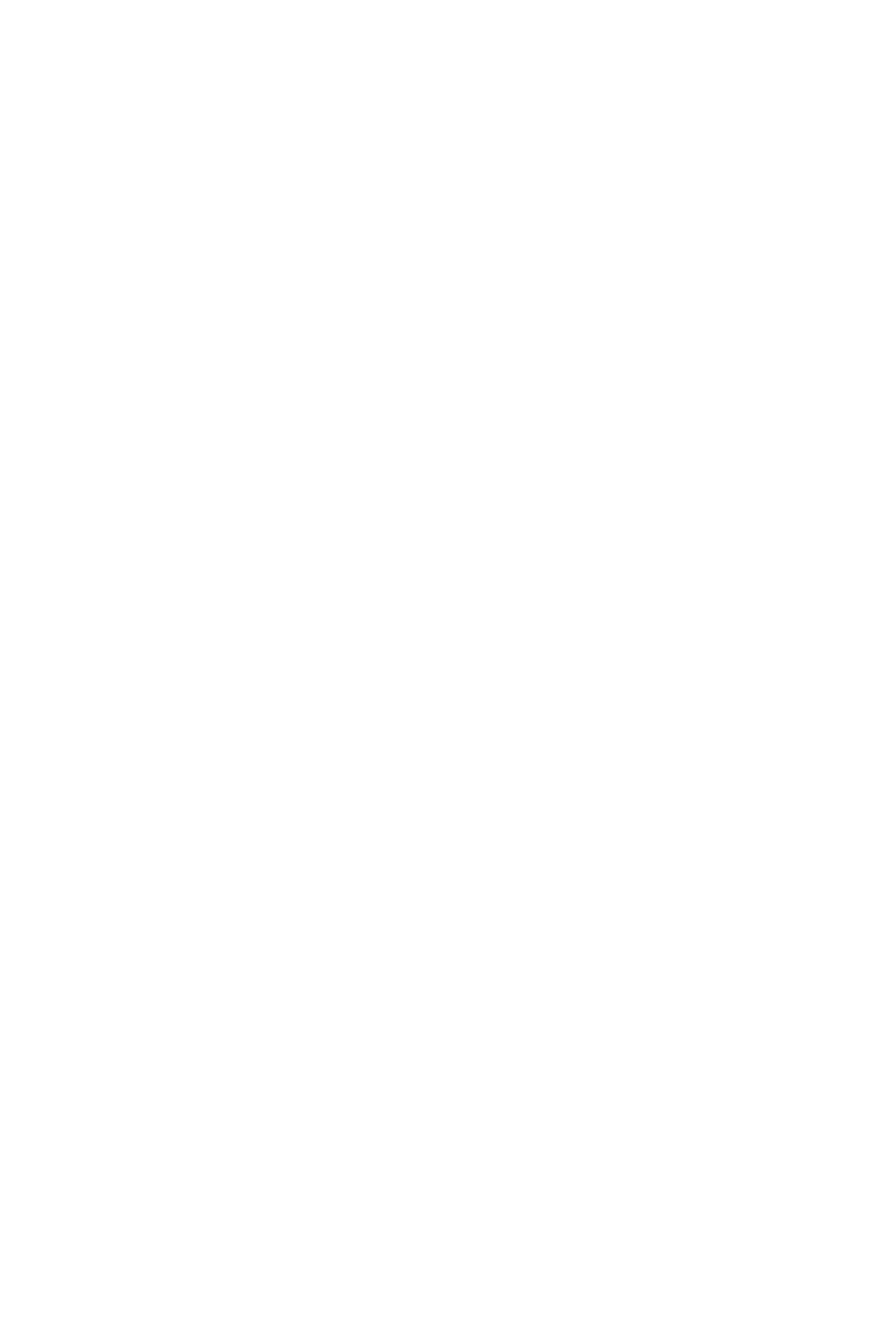
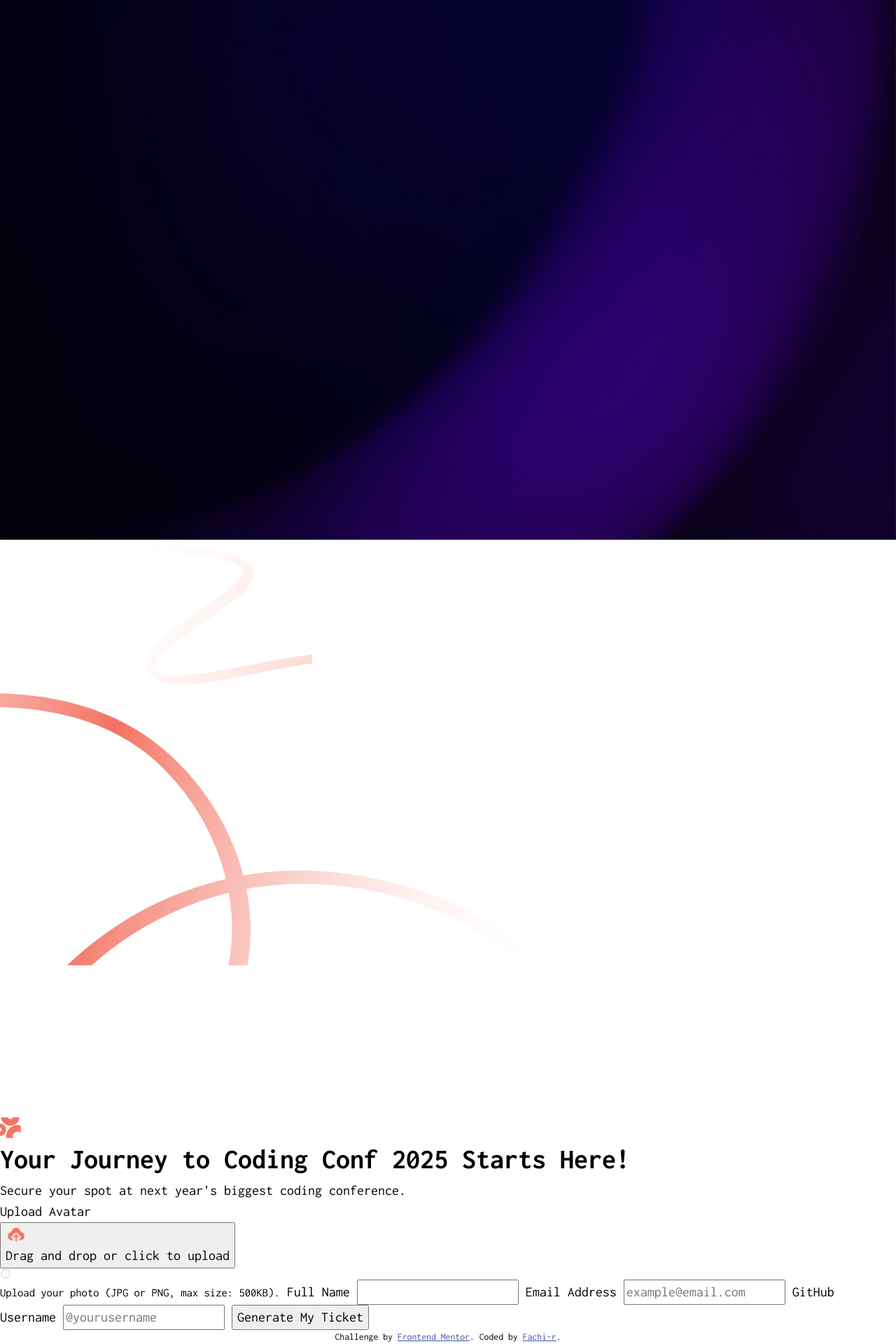
Before and after one commit to Fachi-r/conference-ticket-generator, a Svelte app: page / in a window 1280 px wide. Shown: the part 207-2127 px from the top of the page at 70% size. Before the commit the page ends 800 px from the top, so only its background shows below. Built offline with nearby package versions, Linux system fonts and the light colour scheme.

Commit message:
wip: main app layout
- markup template incomplete.
- TODO: conditional content and form validation logic

```diff
--- a/src/App.svelte
+++ b/src/App.svelte
@@ -1,21 +1,161 @@
-<form>
-  <!-- Form starts -->
+<script lang="ts">
+  function handleSubmit(e: any) {
+    console.log(e?.currentTarget?.value);
+  }
 
-  Your Journey to Coding Conf 2025 Starts Here! Secure your spot at next year's
-  biggest coding conference. Upload Avatar Drag and drop or click to upload
-  Upload your photo (JPG or PNG, max size: 500KB). Full Name Email Address
-  example@email.com GitHub Username @yourusername Generate My Ticket
+  // form data bindings
+  let name = $state("");
+  let email = $state("");
+  let github = $state("");
+  let avatarInput: HTMLInputElement | null = $state(null);
+  let avatar: File | null = $state(null);
 
-  <!-- Form ends -->
+  let valid = $state(false);
 
-  <!-- Generated tickets starts -->
+  // $inspect(avatarInput).with((t, v) => {
+  //   if (t !== "init") console.log("avatar", v);
+  // });
 
-  Congrats, <!-- Full Name -->! Your ticket is ready. We've emailed your ticket
-  to <!-- Email Address --> and will send updates in the run up to the event. Coding
-  Conf Jan 31, 2025 / Austin, TX
+  $inspect(avatar);
 
-  <!-- Generated tickets ends -->
-</form>
+  function handleUpload(
+    event: Event & { currentTarget: EventTarget & HTMLInputElement },
+  ) {
+    let files = event.currentTarget.files;
+    if (files) {
+      avatar = files[0];
+    }
+    // console.log(event.currentTarget.value);
+  }
+</script>
+
+<div class="background">
+  <!-- Background -->
+  <picture>
+    <source srcset="/images/background-desktop.png" media="(width >= 1080px)" />
+    <source srcset="/images/background-tablet.png" media="(width >= 720px)" />
+    <img
+      class="background-image"
+      src="/images/background-mobile.png"
+      alt=""
+      aria-hidden="true"
+    />
+  </picture>
+  <!-- squiggly top -->
+  <img
+    class="squiggly-line top"
+    src="/images/pattern-squiggly-line-top.svg"
+    alt=""
+    aria-hidden="true"
+  />
+  <!-- squiggly bottom -->
+  <picture>
+    <source
+      srcset="/images/pattern-squiggly-line-bottom-desktop.svg"
+      media="(width >= 1080px)"
+    />
+    <img
+      class="squiggly-line bottom"
+      src="/images/pattern-squiggly-line-bottom-mobile-tablet.svg"
+      alt=""
+      aria-hidden="true"
+    />
+  </picture>
+
+  <!--patterns -->
+  <div class="patterns">
+    <div class="pattern-circle">
+      <img src="/images/pattern-circle.svg" alt="" aria-hidden="true" />
+    </div>
+  </div>
+</div>
+
+<main>
+  <!-- Logo -->
+  <div class="logo">
+    <img src="/images/logo-full.svg" alt="Logo" />
+  </div>
+
+  <h1 class="heading">
+    {#if !valid}
+      Your Journey to Coding Conf 2025 Starts Here!
+    {:else}
+      Congrats, <span>{name}</span>! Your ticket is ready.
+    {/if}
+  </h1>
+  <p class="subtitle">
+    {#if !valid}
+      Secure your spot at next year's biggest coding conference.
+    {:else}
+      We've emailed your ticket to <span>{email}</span> and will send updates in
+      the run up to the event.
+    {/if}
+  </p>
+
+  {#if !valid}
+    <!-- Form starts -->
+    <form>
+      <p class="label">Upload Avatar</p>
+
+      <button
+        type="button"
+        class="upload-container"
+        onclick={() => avatarInput?.click()}
+      >
+        <input
+          bind:this={avatarInput}
+          id="avatar"
+          type="file"
+          accept="image/png, image/jpeg, image/jpg"
+          aria-hidden="true"
+          style:display="none"
+          onchange={handleUpload}
+        />
+        <div class="avatar-container">
+          <img
+            src={avatar ? avatar.webkitRelativePath : "/images/icon-upload.svg"}
+            alt="Avatar"
+          />
+        </div>
+        <p>Drag and drop or click to upload</p>
+      </button>
+
+      <small>
+        <img src="/images/icon-info.svg" alt="" />
+        Upload your photo (JPG or PNG, max size: 500KB).
+      </small>
+
+      <label for="fullname"> Full Name </label>
+      <input bind:value={name} id="fullname" type="text" />
+
+      <label for="email"> Email Address </label>
+      <input
+        bind:value={email}
+        id="email"
+        type="email"
+        placeholder="example@email.com"
+      />
+
+      <label for="github"> GitHub Username </label>
+      <input
+        bind:value={github}
+        id="github"
+        type="text"
+        placeholder="@yourusername"
+      />
+
+      <button type="submit" class="submit-button" onclick={handleSubmit}>
+        Generate My Ticket
+      </button>
+    </form>
+
+    <!-- Form ends -->
+  {:else}
+    <!-- Generated tickets starts -->
+    Coding Conf Jan 31, 2025 / Austin, TX
+    <!-- Generated tickets ends -->
+  {/if}
+</main>
 
 <footer class="attribution">
   Challenge by <a href="https://www.frontendmentor.io?ref=challenge"
```
